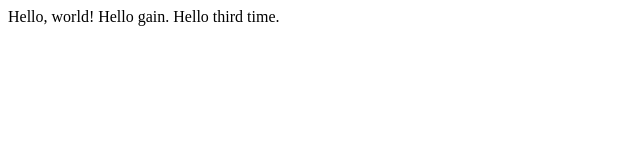
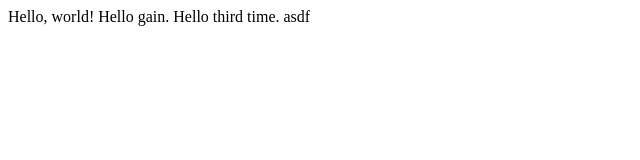
Before and after one commit to pkworldik/cs50test, a plain HTML site: page hello.html in a window 1280 px wide. Shown: the full height of the page, 0-640 px from the left. Drawn offline with Linux system fonts and the light colour scheme.

Commit message:
fourth line

```diff
--- a/hello.html
+++ b/hello.html
@@ -5,6 +5,6 @@
     <title>My web page</title>
   </head>
   <body>
-    Hello, world! Hello gain. Hello third time.
+    Hello, world! Hello gain. Hello third time. asdf
   </body>
 </html>
```
